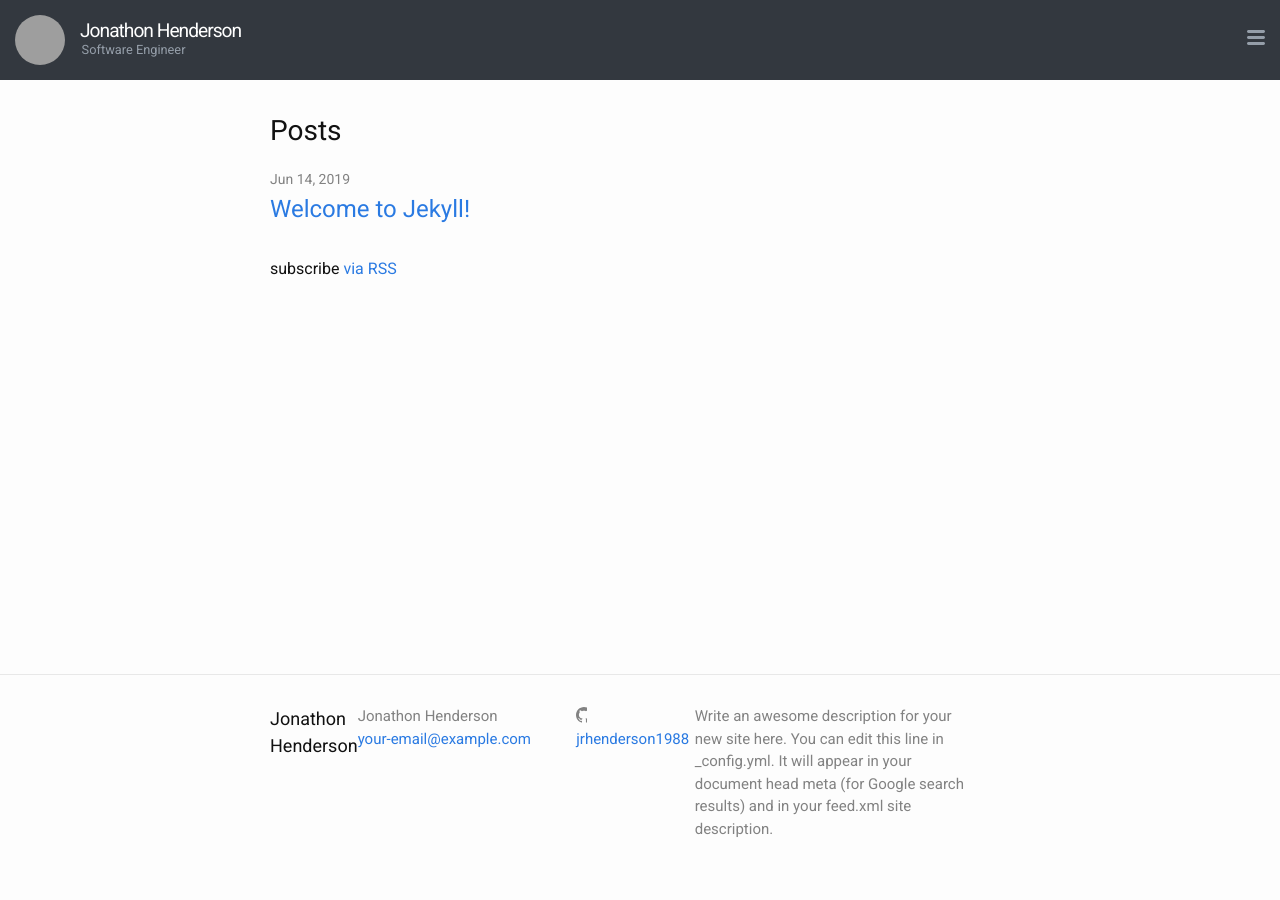
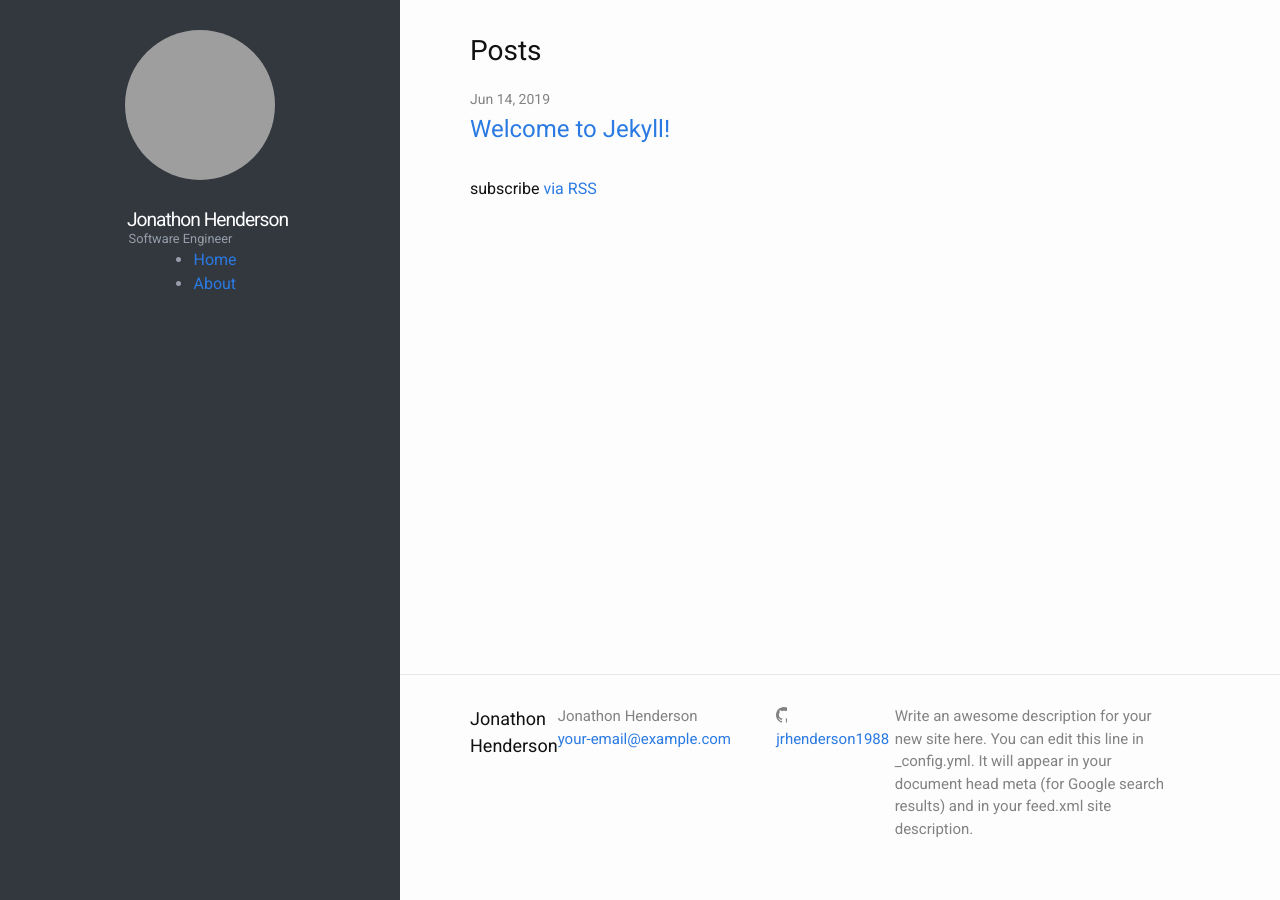
Before and after one commit to jrhenderson1988/jrhenderson1988.github.io, a Jekyll site: the page built from index.md, in a window 1280 px wide. Built offline with Jekyll 4.4.1, drawn with Linux system fonts in a browser that asks for light colours; grey boxes are pictures that could not be loaded.

Commit message:
WIP: site header

```diff
--- a/_includes/header.html
+++ b/_includes/header.html
@@ -1,5 +1,5 @@
 <header class="site-header-2" role="banner">
-    <div class="site-header-wrapper">
+    <div class="wrapper">
         <div class="branding">
             <div class="logo">
                 <img src="https://picsum.photos/300/300">
--- a/_sass/minima/_base.scss
+++ b/_sass/minima/_base.scss
@@ -184,6 +184,7 @@ pre {
 .wrapper {
   display: flex;
   max-width: $content-width;
+  width: 100%;
   margin-left: auto;
   margin-right: auto;
   padding-left: $spacing-unit / 2;
@@ -205,6 +206,13 @@ pre {
   content: "";
   display: table;
   clear: both;
+}
+
+
+%no-clearfix:after {
+  content: normal;
+  display: inline;
+  clear: none;
 }
 
 
--- a/_sass/minima/_header.scss
+++ b/_sass/minima/_header.scss
@@ -1,22 +1,29 @@
-$header-height: 50px + $spacing-unit;
-$header-width: 150px;
-$header-padding: $spacing-unit / 2;
 $header-background: #33383f;
 $header-foreground: #959ea9;
 $header-title-color: #fff;
-$menu-icon-color: $header-foreground;
-$menu-icon-hover-color: $header-title-color;
+
+$header-mobile-padding: $spacing-unit / 2;
+$header-mobile-height: 50px + ($header-mobile-padding * 2);
+$header-mobile-menu-icon-color: $header-foreground;
+$header-mobile-menu-icon-hover-color: $header-title-color;
+
+$header-padding: $spacing-unit;
+$header-width: 300px;
+$header-lg-width: 400px;
+$header-logo-size: 150px;
 
 body {
-  padding-top: $header-height;
+  padding-top: $header-mobile-height;
 }
 
 .site-header-2 {
+  display: flex;
+  align-items: center;
   position: absolute;
   top: 0;
   left: 0;
   width: 100%;
-  height: $header-height;
+  height: $header-mobile-height;
   background: $header-background;
   color: $header-foreground;
   overflow: hidden;
@@ -32,21 +39,22 @@ body {
     }
   }
 
-  .site-header-wrapper {
+  .wrapper {
     display: flex;
     justify-content: space-between;
     align-items: center;
-    padding: $header-padding;
+
+    @extend %no-clearfix;
   }
 
   .branding {
     display: flex;
-    justify-content: space-between;
     align-items: center;
+    flex: 1;
 
     .logo {
-      width: $header-height - ($header-padding * 2);
-      height: $header-height - ($header-padding * 2);
+      width: $header-mobile-height - ($header-mobile-padding * 2);
+      height: $header-mobile-height - ($header-mobile-padding * 2);
       border-radius: 50%;
       overflow: hidden;
 
@@ -57,7 +65,7 @@ body {
     }
 
     .identity {
-      padding: 0 0 0 $header-padding;
+      padding: 0 0 0 $header-mobile-padding;
 
       .title {
         font-size: 1.2rem;
@@ -80,21 +88,98 @@ body {
   .navigation {
     display: none;
     position: fixed;
-    top: $header-height;
+    top: $header-mobile-height;
     left: -100%;
     width: 100%;
-    height: calc(100% - #{$header-height});
+    height: calc(100% - #{$header-mobile-height});
     background: $header-background;
   }
 
   .menu-icon {
-    color: $menu-icon-color;
-    fill: $menu-icon-color;
+    color: $header-mobile-menu-icon-color;
+    fill: $header-mobile-menu-icon-color;
+    display: inline-flex;
+    align-items: center;
+    justify-content: center;
 
     &:hover {
-      color: $menu-icon-hover-color;
-      fill: $menu-icon-hover-color;
+      color: $header-mobile-menu-icon-hover-color;
+      fill: $header-mobile-menu-icon-hover-color;
       cursor: pointer;
     }
   }
 }
+
+@include media($md) {
+  body {
+    padding-top: 0;
+    padding-left: $header-width;
+  }
+
+  .site-header-2 {
+    position: fixed;
+    width: $header-width;
+    height: 100vh;
+    align-items: flex-start;
+    justify-content: flex-start;
+
+    .wrapper {
+      align-items: center;
+      justify-content: flex-start;
+      flex-direction: column;
+      padding: $header-padding;
+      overflow-x: hidden;
+      overflow-y: auto;
+    }
+
+    .branding {
+      display: flex;
+      flex-direction: column;
+      justify-content: flex-start;
+      align-items: center;
+
+      .logo {
+        width: $header-logo-size;
+        height: $header-logo-size;
+
+        img {
+        }
+      }
+
+      .identity {
+        margin-top: $header-padding;
+
+        .title {
+          a {
+          }
+        }
+
+        .tagline {
+        }
+      }
+    }
+
+    .menu-icon {
+      display: none;
+    }
+
+    .navigation {
+      display: block;
+      position: static;
+      top: auto;
+      left: auto;
+      width: auto;
+      height: auto;
+    }
+  }
+}
+
+@include media($lg) {
+  body {
+    padding-left: $header-lg-width;
+  }
+
+  .site-header-2 {
+    width: $header-lg-width;
+  }
+}
```
